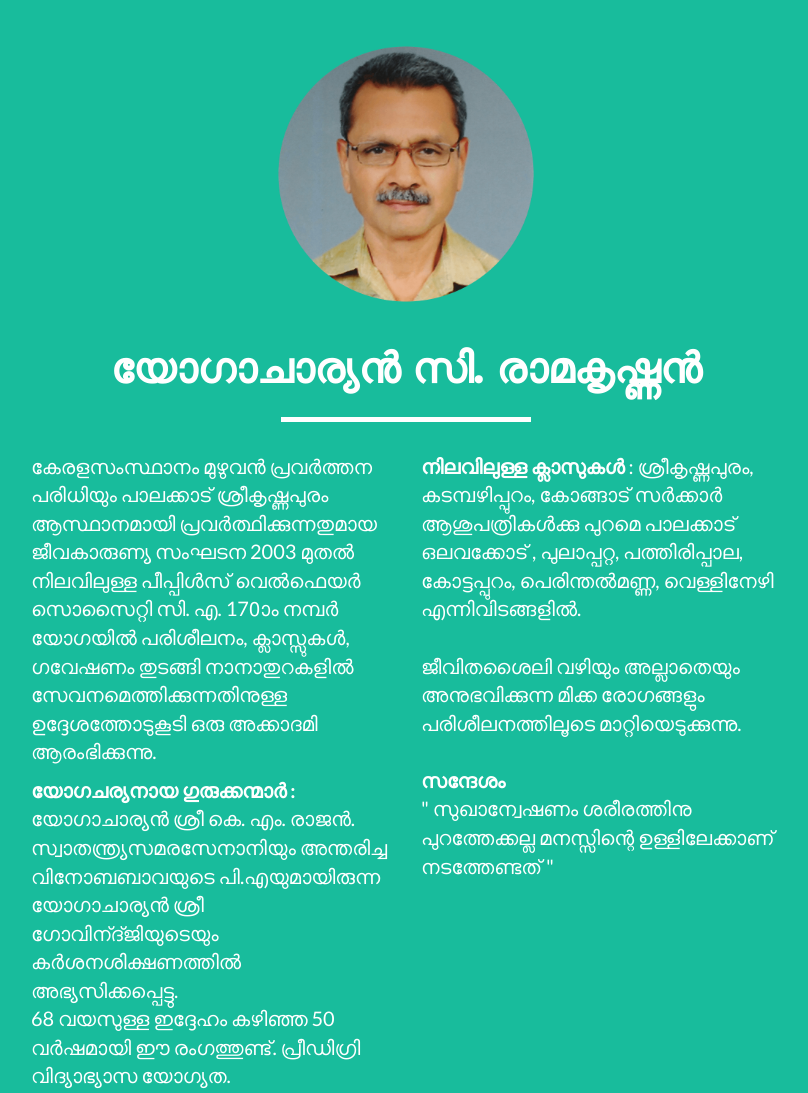
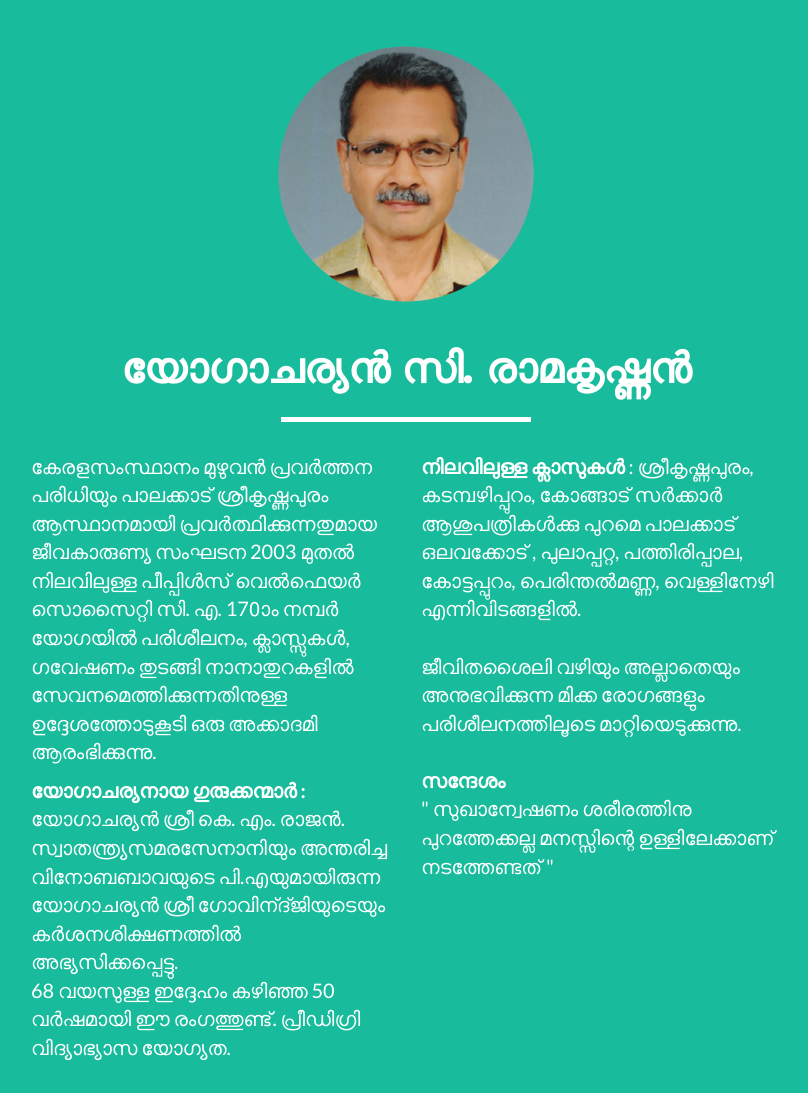
Before and after one commit to SUguy/yoga, a website: page index.html in a window 1280 px wide. Shown: the part 1052-2145 px from the top of the page, without its empty margins (234-1042 px from the left). Drawn offline with nearby package versions, Linux system fonts and the light colour scheme.

Commit message:
typos fixed

```diff
--- a/index.html
+++ b/index.html
@@ -104,7 +104,7 @@
       <div class="row">
         <img class="img-responsive round center-block" src="img/portrait.png" alt="">
         <div class="col-lg-12 text-center">
-          <h2>യോഗാചാര്യൻ സി. രാമകൃഷ്ണൻ</h2>
+          <h2>യോഗാചര്യൻ സി. രാമകൃഷ്ണൻ</h2>
           <hr class="star-light">
         </div>
       </div>
@@ -113,9 +113,9 @@
           <p>കേരളസംസ്ഥാനം മുഴുവൻ പ്രവർത്തന പരിധിയും പാലക്കാട് ശ്രീകൃഷ്ണപുരം ആസ്ഥാനമായി പ്രവർത്ഥിക്കുന്നതുമായ ജീവകാരുണ്യ സംഘടന
             2003 മുതൽ നിലവിലുള്ള പീപ്പിൾസ് വെൽഫെയർ സൊസൈറ്റി സി. എ. 170ാം നമ്പർ യോഗയിൽ പരിശീലനം, ക്ലാസ്സുകൾ, ഗവേഷണം തുടങ്ങി നാനാതുറകളിൽ
              സേവനമെത്തിക്കുന്നതിനുള്ള  ഉദ്ദേശത്തോടുകൂടി ഒരു അക്കാദമി ആരംഭിക്കുന്നു. </p>
-            <p> <b>യോഗചര്യനായ ഗുരുക്കന്മാർ :</b>
-              യോഗാചാര്യൻ ശ്രീ കെ. എം. രാജൻ. സ്വാതന്ത്ര്യസമരസേനാനിയും അന്തരിച്ച വിനോബബാവയുടെ പി.എയുമായിരുന്ന
-              യോഗാചാര്യൻ ശ്രീ ഗോവിന്ദ്ജിയുടെയും കർശനശിക്ഷണത്തിൽ അഭ്യസിക്കപ്പെട്ടു.<br>
+            <p> <b>  യോഗാചര്യനായ ഗുരുക്കന്മാർ :</b>
+              യോഗാചര്യൻ ശ്രീ കെ. എം. രാജൻ. സ്വാതന്ത്ര്യസമരസേനാനിയും അന്തരിച്ച വിനോബബാവയുടെ പി.എയുമായിരുന്ന
+              യോഗാചര്യൻ ശ്രീ ഗോവിന്ദ്ജിയുടെയും കർശനശിക്ഷണത്തിൽ അഭ്യസിക്കപ്പെട്ടു.<br>
               68 വയസുള്ള ഇദ്ദേഹം കഴിഞ്ഞ 50 വർഷമായി ഈ രംഗത്തുണ്ട്. പ്രീഡിഗ്രി വിദ്യാഭ്യാസ യോഗ്യത.
             </p>
             </div>
@@ -233,7 +233,7 @@
             </div>
             <div class="col-lg-4">
               <p><b>Teacher</b><br>
-                യോഗാചാര്യൻ സി. രാമകൃഷ്ണൻ<br>
+                യോഗാചര്യൻ സി. രാമകൃഷ്ണൻ<br>
                 ചെറുമുറ്റത്ത് വീട്<br>
                 ശ്രീകൃഷ്ണപുരം പോസ്റ്റ്<br>
                 പാലക്കാട് ജില്ല<br>
```
